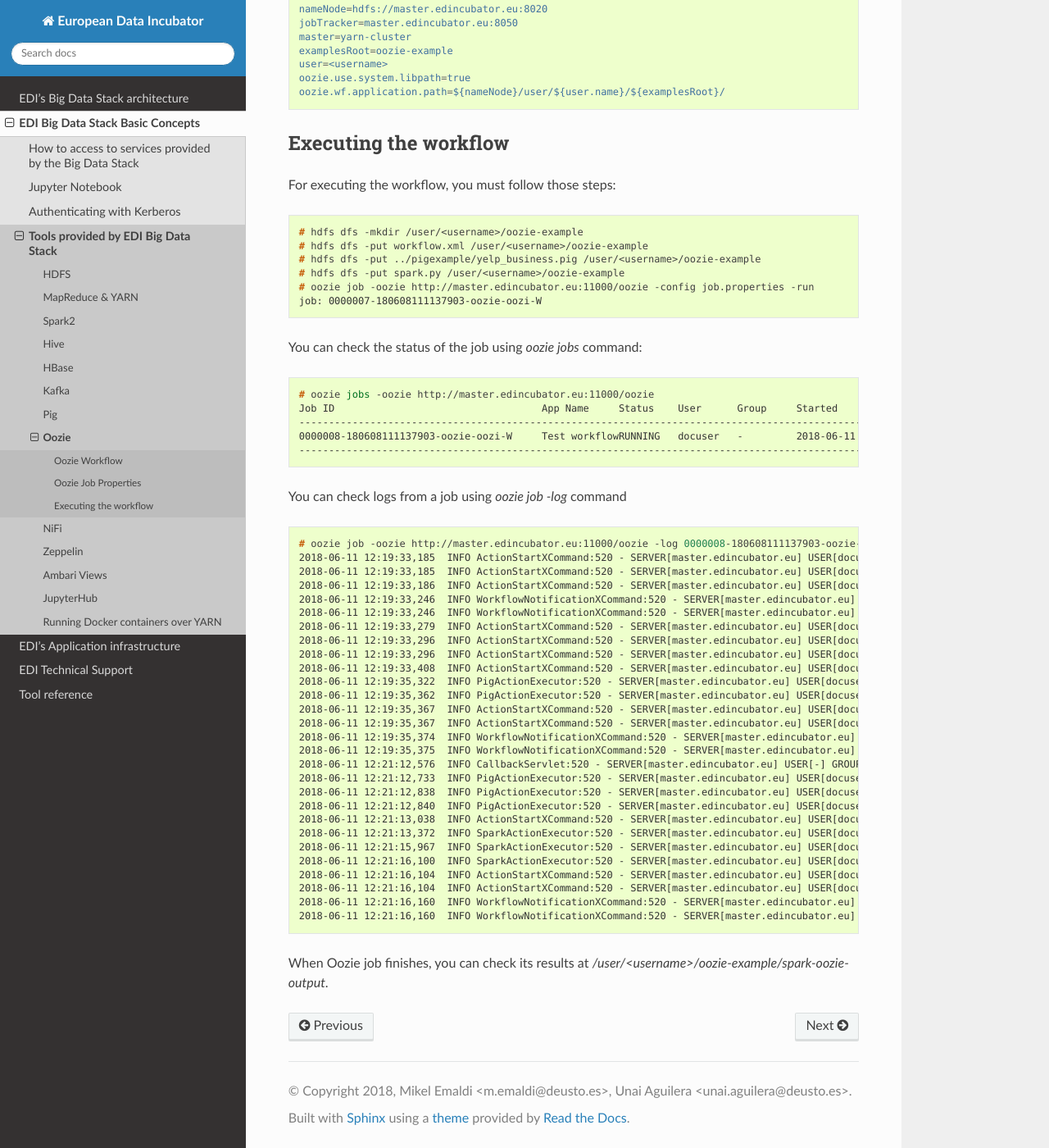
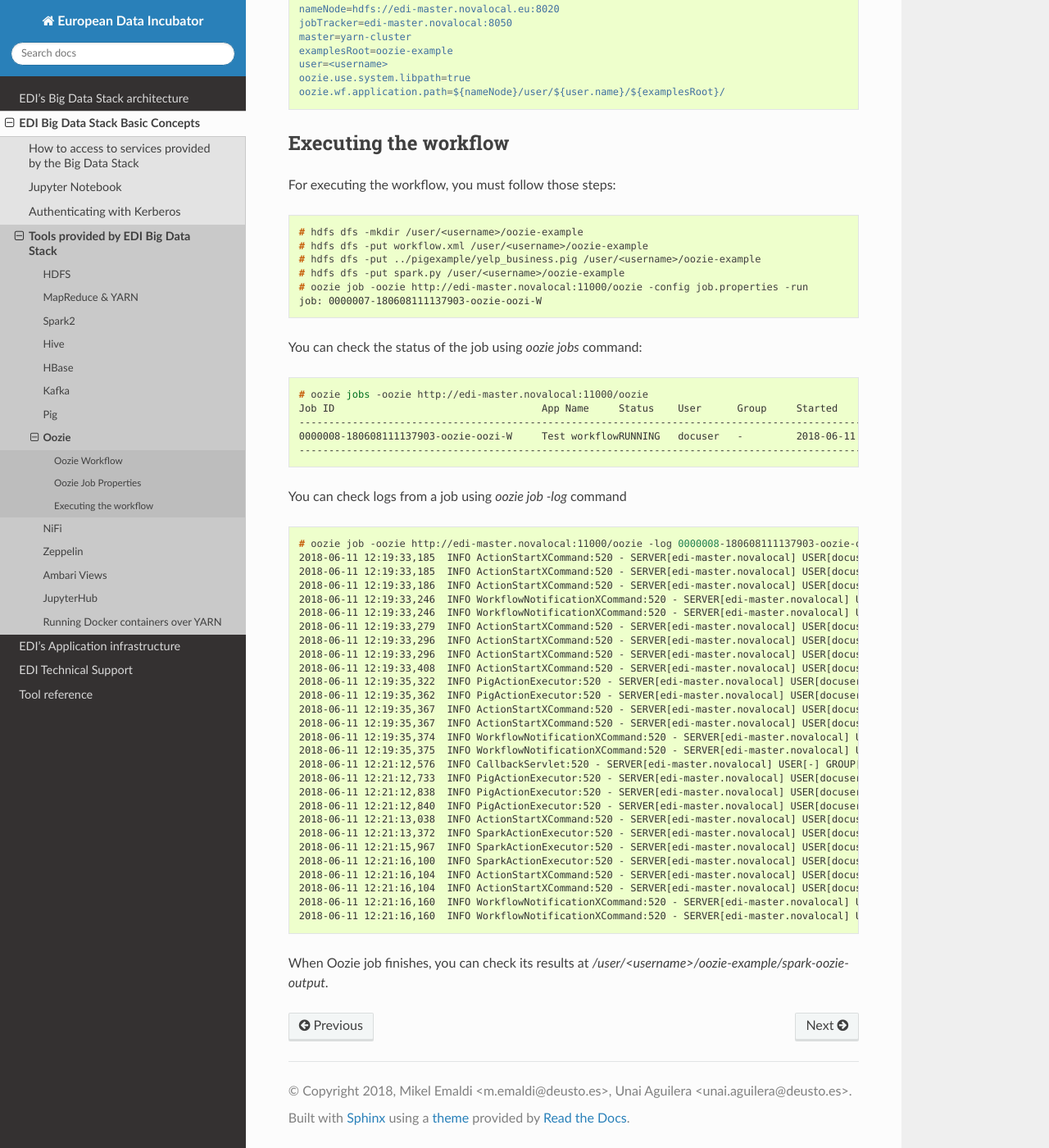
Before and after one commit to edincubator/edi-doc, a Sphinx documentation site: the page built from doc/source/big-data-stack/tools/oozie.rst, in a window 1280 px wide and 1400 px high, scrolled down 2818 px. Shown: the whole window at 82% size. Built offline with Sphinx 7.4.7 and the Read the Docs theme 2.0.0, drawn with Linux system fonts in a browser that asks for light colours.

Commit message:
Fixing bugs

```diff
--- a/doc/source/big-data-stack/tools/oozie.rst
+++ b/doc/source/big-data-stack/tools/oozie.rst
@@ -149,8 +149,8 @@
 
 .. code-block:: properties
 
-  nameNode=hdfs://master.edincubator.eu:8020
-  jobTracker=master.edincubator.eu:8050
+  nameNode=hdfs://edi-master.novalocal.eu:8020
+  jobTracker=edi-master.novalocal:8050
   master=yarn-cluster
   examplesRoot=oozie-example
   user=<username>
@@ -169,7 +169,7 @@
   # hdfs dfs -put workflow.xml /user/<username>/oozie-example
   # hdfs dfs -put ../pigexample/yelp_business.pig /user/<username>/oozie-example
   # hdfs dfs -put spark.py /user/<username>/oozie-example
-  # oozie job -oozie http://master.edincubator.eu:11000/oozie -config job.properties -run
+  # oozie job -oozie http://edi-master.novalocal:11000/oozie -config job.properties -run
   job: 0000007-180608111137903-oozie-oozi-W
 
 
@@ -177,7 +177,7 @@
 
 .. code-block:: console
 
-  # oozie jobs -oozie http://master.edincubator.eu:11000/oozie
+  # oozie jobs -oozie http://edi-master.novalocal:11000/oozie
   Job ID                                   App Name     Status    User      Group     Started                 Ended
   ------------------------------------------------------------------------------------------------------------------------------------
   0000008-180608111137903-oozie-oozi-W     Test workflowRUNNING   docuser   -         2018-06-11 10:19 GMT    -
@@ -187,34 +187,34 @@
 
 .. code-block:: console
 
-  # oozie job -oozie http://master.edincubator.eu:11000/oozie -log 0000008-180608111137903-oozie-oozi-W
-  2018-06-11 12:19:33,185  INFO ActionStartXCommand:520 - SERVER[master.edincubator.eu] USER[docuser] GROUP[-] TOKEN[] APP[Test workflow] JOB[0000008-180608111137903-oozie-oozi-W] ACTION[0000008-180608111137903-oozie-oozi-W@:start:] Start action [0000008-180608111137903-oozie-oozi-W@:start:] with user-retry state : userRetryCount [0], userRetryMax [0], userRetryInterval [10]
-  2018-06-11 12:19:33,185  INFO ActionStartXCommand:520 - SERVER[master.edincubator.eu] USER[docuser] GROUP[-] TOKEN[] APP[Test workflow] JOB[0000008-180608111137903-oozie-oozi-W] ACTION[0000008-180608111137903-oozie-oozi-W@:start:] [***0000008-180608111137903-oozie-oozi-W@:start:***]Action status=DONE
-  2018-06-11 12:19:33,186  INFO ActionStartXCommand:520 - SERVER[master.edincubator.eu] USER[docuser] GROUP[-] TOKEN[] APP[Test workflow] JOB[0000008-180608111137903-oozie-oozi-W] ACTION[0000008-180608111137903-oozie-oozi-W@:start:] [***0000008-180608111137903-oozie-oozi-W@:start:***]Action updated in DB!
-  2018-06-11 12:19:33,246  INFO WorkflowNotificationXCommand:520 - SERVER[master.edincubator.eu] USER[-] GROUP[-] TOKEN[-] APP[-] JOB[0000008-180608111137903-oozie-oozi-W] ACTION[0000008-180608111137903-oozie-oozi-W@:start:] No Notification URL is defined. Therefore nothing to notify for job 0000008-180608111137903-oozie-oozi-W@:start:
-  2018-06-11 12:19:33,246  INFO WorkflowNotificationXCommand:520 - SERVER[master.edincubator.eu] USER[-] GROUP[-] TOKEN[-] APP[-] JOB[0000008-180608111137903-oozie-oozi-W] ACTION[] No Notification URL is defined. Therefore nothing to notify for job 0000008-180608111137903-oozie-oozi-W
-  2018-06-11 12:19:33,279  INFO ActionStartXCommand:520 - SERVER[master.edincubator.eu] USER[docuser] GROUP[-] TOKEN[] APP[Test workflow] JOB[0000008-180608111137903-oozie-oozi-W] ACTION[0000008-180608111137903-oozie-oozi-W@fs_1] Start action [0000008-180608111137903-oozie-oozi-W@fs_1] with user-retry state : userRetryCount [0], userRetryMax [0], userRetryInterval [10]
-  2018-06-11 12:19:33,296  INFO ActionStartXCommand:520 - SERVER[master.edincubator.eu] USER[docuser] GROUP[-] TOKEN[] APP[Test workflow] JOB[0000008-180608111137903-oozie-oozi-W] ACTION[0000008-180608111137903-oozie-oozi-W@fs_1] [***0000008-180608111137903-oozie-oozi-W@fs_1***]Action status=DONE
-  2018-06-11 12:19:33,296  INFO ActionStartXCommand:520 - SERVER[master.edincubator.eu] USER[docuser] GROUP[-] TOKEN[] APP[Test workflow] JOB[0000008-180608111137903-oozie-oozi-W] ACTION[0000008-180608111137903-oozie-oozi-W@fs_1] [***0000008-180608111137903-oozie-oozi-W@fs_1***]Action updated in DB!
-  2018-06-11 12:19:33,408  INFO ActionStartXCommand:520 - SERVER[master.edincubator.eu] USER[docuser] GROUP[-] TOKEN[] APP[Test workflow] JOB[0000008-180608111137903-oozie-oozi-W] ACTION[0000008-180608111137903-oozie-oozi-W@pig_1] Start action [0000008-180608111137903-oozie-oozi-W@pig_1] with user-retry state : userRetryCount [0], userRetryMax [0], userRetryInterval [10]
-  2018-06-11 12:19:35,322  INFO PigActionExecutor:520 - SERVER[master.edincubator.eu] USER[docuser] GROUP[-] TOKEN[] APP[Test workflow] JOB[0000008-180608111137903-oozie-oozi-W] ACTION[0000008-180608111137903-oozie-oozi-W@pig_1] Trying to get job [job_1528449029285_0023], attempt [1]
-  2018-06-11 12:19:35,362  INFO PigActionExecutor:520 - SERVER[master.edincubator.eu] USER[docuser] GROUP[-] TOKEN[] APP[Test workflow] JOB[0000008-180608111137903-oozie-oozi-W] ACTION[0000008-180608111137903-oozie-oozi-W@pig_1] checking action, hadoop job ID [job_1528449029285_0023] status [RUNNING]
-  2018-06-11 12:19:35,367  INFO ActionStartXCommand:520 - SERVER[master.edincubator.eu] USER[docuser] GROUP[-] TOKEN[] APP[Test workflow] JOB[0000008-180608111137903-oozie-oozi-W] ACTION[0000008-180608111137903-oozie-oozi-W@pig_1] [***0000008-180608111137903-oozie-oozi-W@pig_1***]Action status=RUNNING
-  2018-06-11 12:19:35,367  INFO ActionStartXCommand:520 - SERVER[master.edincubator.eu] USER[docuser] GROUP[-] TOKEN[] APP[Test workflow] JOB[0000008-180608111137903-oozie-oozi-W] ACTION[0000008-180608111137903-oozie-oozi-W@pig_1] [***0000008-180608111137903-oozie-oozi-W@pig_1***]Action updated in DB!
-  2018-06-11 12:19:35,374  INFO WorkflowNotificationXCommand:520 - SERVER[master.edincubator.eu] USER[-] GROUP[-] TOKEN[-] APP[-] JOB[0000008-180608111137903-oozie-oozi-W] ACTION[0000008-180608111137903-oozie-oozi-W@pig_1] No Notification URL is defined. Therefore nothing to notify for job 0000008-180608111137903-oozie-oozi-W@pig_1
-  2018-06-11 12:19:35,375  INFO WorkflowNotificationXCommand:520 - SERVER[master.edincubator.eu] USER[-] GROUP[-] TOKEN[-] APP[-] JOB[0000008-180608111137903-oozie-oozi-W] ACTION[0000008-180608111137903-oozie-oozi-W@fs_1] No Notification URL is defined. Therefore nothing to notify for job 0000008-180608111137903-oozie-oozi-W@fs_1
-  2018-06-11 12:21:12,576  INFO CallbackServlet:520 - SERVER[master.edincubator.eu] USER[-] GROUP[-] TOKEN[-] APP[-] JOB[0000008-180608111137903-oozie-oozi-W] ACTION[0000008-180608111137903-oozie-oozi-W@pig_1] callback for action [0000008-180608111137903-oozie-oozi-W@pig_1]
-  2018-06-11 12:21:12,733  INFO PigActionExecutor:520 - SERVER[master.edincubator.eu] USER[docuser] GROUP[-] TOKEN[] APP[Test workflow] JOB[0000008-180608111137903-oozie-oozi-W] ACTION[0000008-180608111137903-oozie-oozi-W@pig_1] Trying to get job [job_1528449029285_0023], attempt [1]
-  2018-06-11 12:21:12,838  INFO PigActionExecutor:520 - SERVER[master.edincubator.eu] USER[docuser] GROUP[-] TOKEN[] APP[Test workflow] JOB[0000008-180608111137903-oozie-oozi-W] ACTION[0000008-180608111137903-oozie-oozi-W@pig_1] Hadoop Jobs launched : [job_1528449029285_0024]
-  2018-06-11 12:21:12,840  INFO PigActionExecutor:520 - SERVER[master.edincubator.eu] USER[docuser] GROUP[-] TOKEN[] APP[Test workflow] JOB[0000008-180608111137903-oozie-oozi-W] ACTION[0000008-180608111137903-oozie-oozi-W@pig_1] action completed, external ID [job_1528449029285_0023]
-  2018-06-11 12:21:13,038  INFO ActionStartXCommand:520 - SERVER[master.edincubator.eu] USER[docuser] GROUP[-] TOKEN[] APP[Test workflow] JOB[0000008-180608111137903-oozie-oozi-W] ACTION[0000008-180608111137903-oozie-oozi-W@spark_1] Start action [0000008-180608111137903-oozie-oozi-W@spark_1] with user-retry state : userRetryCount [0], userRetryMax [0], userRetryInterval [10]
-  2018-06-11 12:21:13,372  INFO SparkActionExecutor:520 - SERVER[master.edincubator.eu] USER[docuser] GROUP[-] TOKEN[] APP[Test workflow] JOB[0000008-180608111137903-oozie-oozi-W] ACTION[0000008-180608111137903-oozie-oozi-W@spark_1] Added into spark action configuration mapred.child.env=SPARK_HOME=.,HDP_VERSION=2.6.5.0-292
-  2018-06-11 12:21:15,967  INFO SparkActionExecutor:520 - SERVER[master.edincubator.eu] USER[docuser] GROUP[-] TOKEN[] APP[Test workflow] JOB[0000008-180608111137903-oozie-oozi-W] ACTION[0000008-180608111137903-oozie-oozi-W@spark_1] Trying to get job [job_1528449029285_0025], attempt [1]
-  2018-06-11 12:21:16,100  INFO SparkActionExecutor:520 - SERVER[master.edincubator.eu] USER[docuser] GROUP[-] TOKEN[] APP[Test workflow] JOB[0000008-180608111137903-oozie-oozi-W] ACTION[0000008-180608111137903-oozie-oozi-W@spark_1] checking action, hadoop job ID [job_1528449029285_0025] status [RUNNING]
-  2018-06-11 12:21:16,104  INFO ActionStartXCommand:520 - SERVER[master.edincubator.eu] USER[docuser] GROUP[-] TOKEN[] APP[Test workflow] JOB[0000008-180608111137903-oozie-oozi-W] ACTION[0000008-180608111137903-oozie-oozi-W@spark_1] [***0000008-180608111137903-oozie-oozi-W@spark_1***]Action status=RUNNING
-  2018-06-11 12:21:16,104  INFO ActionStartXCommand:520 - SERVER[master.edincubator.eu] USER[docuser] GROUP[-] TOKEN[] APP[Test workflow] JOB[0000008-180608111137903-oozie-oozi-W] ACTION[0000008-180608111137903-oozie-oozi-W@spark_1] [***0000008-180608111137903-oozie-oozi-W@spark_1***]Action updated in DB!
-  2018-06-11 12:21:16,160  INFO WorkflowNotificationXCommand:520 - SERVER[master.edincubator.eu] USER[-] GROUP[-] TOKEN[-] APP[-] JOB[0000008-180608111137903-oozie-oozi-W] ACTION[0000008-180608111137903-oozie-oozi-W@spark_1] No Notification URL is defined. Therefore nothing to notify for job 0000008-180608111137903-oozie-oozi-W@spark_1
-  2018-06-11 12:21:16,160  INFO WorkflowNotificationXCommand:520 - SERVER[master.edincubator.eu] USER[-] GROUP[-] TOKEN[-] APP[-] JOB[0000008-180608111137903-oozie-oozi-W] ACTION[0000008-180608111137903-oozie-oozi-W@pig_1] No Notification URL is defined. Therefore nothing to notify for job 0000008-180608111137903-oozie-oozi-W@pig_1
+  # oozie job -oozie http://edi-master.novalocal:11000/oozie -log 0000008-180608111137903-oozie-oozi-W
+  2018-06-11 12:19:33,185  INFO ActionStartXCommand:520 - SERVER[edi-master.novalocal] USER[docuser] GROUP[-] TOKEN[] APP[Test workflow] JOB[0000008-180608111137903-oozie-oozi-W] ACTION[0000008-180608111137903-oozie-oozi-W@:start:] Start action [0000008-180608111137903-oozie-oozi-W@:start:] with user-retry state : userRetryCount [0], userRetryMax [0], userRetryInterval [10]
+  2018-06-11 12:19:33,185  INFO ActionStartXCommand:520 - SERVER[edi-master.novalocal] USER[docuser] GROUP[-] TOKEN[] APP[Test workflow] JOB[0000008-180608111137903-oozie-oozi-W] ACTION[0000008-180608111137903-oozie-oozi-W@:start:] [***0000008-180608111137903-oozie-oozi-W@:start:***]Action status=DONE
+  2018-06-11 12:19:33,186  INFO ActionStartXCommand:520 - SERVER[edi-master.novalocal] USER[docuser] GROUP[-] TOKEN[] APP[Test workflow] JOB[0000008-180608111137903-oozie-oozi-W] ACTION[0000008-180608111137903-oozie-oozi-W@:start:] [***0000008-180608111137903-oozie-oozi-W@:start:***]Action updated in DB!
+  2018-06-11 12:19:33,246  INFO WorkflowNotificationXCommand:520 - SERVER[edi-master.novalocal] USER[-] GROUP[-] TOKEN[-] APP[-] JOB[0000008-180608111137903-oozie-oozi-W] ACTION[0000008-180608111137903-oozie-oozi-W@:start:] No Notification URL is defined. Therefore nothing to notify for job 0000008-180608111137903-oozie-oozi-W@:start:
+  2018-06-11 12:19:33,246  INFO WorkflowNotificationXCommand:520 - SERVER[edi-master.novalocal] USER[-] GROUP[-] TOKEN[-] APP[-] JOB[0000008-180608111137903-oozie-oozi-W] ACTION[] No Notification URL is defined. Therefore nothing to notify for job 0000008-180608111137903-oozie-oozi-W
+  2018-06-11 12:19:33,279  INFO ActionStartXCommand:520 - SERVER[edi-master.novalocal] USER[docuser] GROUP[-] TOKEN[] APP[Test workflow] JOB[0000008-180608111137903-oozie-oozi-W] ACTION[0000008-180608111137903-oozie-oozi-W@fs_1] Start action [0000008-180608111137903-oozie-oozi-W@fs_1] with user-retry state : userRetryCount [0], userRetryMax [0], userRetryInterval [10]
+  2018-06-11 12:19:33,296  INFO ActionStartXCommand:520 - SERVER[edi-master.novalocal] USER[docuser] GROUP[-] TOKEN[] APP[Test workflow] JOB[0000008-180608111137903-oozie-oozi-W] ACTION[0000008-180608111137903-oozie-oozi-W@fs_1] [***0000008-180608111137903-oozie-oozi-W@fs_1***]Action status=DONE
+  2018-06-11 12:19:33,296  INFO ActionStartXCommand:520 - SERVER[edi-master.novalocal] USER[docuser] GROUP[-] TOKEN[] APP[Test workflow] JOB[0000008-180608111137903-oozie-oozi-W] ACTION[0000008-180608111137903-oozie-oozi-W@fs_1] [***0000008-180608111137903-oozie-oozi-W@fs_1***]Action updated in DB!
+  2018-06-11 12:19:33,408  INFO ActionStartXCommand:520 - SERVER[edi-master.novalocal] USER[docuser] GROUP[-] TOKEN[] APP[Test workflow] JOB[0000008-180608111137903-oozie-oozi-W] ACTION[0000008-180608111137903-oozie-oozi-W@pig_1] Start action [0000008-180608111137903-oozie-oozi-W@pig_1] with user-retry state : userRetryCount [0], userRetryMax [0], userRetryInterval [10]
+  2018-06-11 12:19:35,322  INFO PigActionExecutor:520 - SERVER[edi-master.novalocal] USER[docuser] GROUP[-] TOKEN[] APP[Test workflow] JOB[0000008-180608111137903-oozie-oozi-W] ACTION[0000008-180608111137903-oozie-oozi-W@pig_1] Trying to get job [job_1528449029285_0023], attempt [1]
+  2018-06-11 12:19:35,362  INFO PigActionExecutor:520 - SERVER[edi-master.novalocal] USER[docuser] GROUP[-] TOKEN[] APP[Test workflow] JOB[0000008-180608111137903-oozie-oozi-W] ACTION[0000008-180608111137903-oozie-oozi-W@pig_1] checking action, hadoop job ID [job_1528449029285_0023] status [RUNNING]
+  2018-06-11 12:19:35,367  INFO ActionStartXCommand:520 - SERVER[edi-master.novalocal] USER[docuser] GROUP[-] TOKEN[] APP[Test workflow] JOB[0000008-180608111137903-oozie-oozi-W] ACTION[0000008-180608111137903-oozie-oozi-W@pig_1] [***0000008-180608111137903-oozie-oozi-W@pig_1***]Action status=RUNNING
+  2018-06-11 12:19:35,367  INFO ActionStartXCommand:520 - SERVER[edi-master.novalocal] USER[docuser] GROUP[-] TOKEN[] APP[Test workflow] JOB[0000008-180608111137903-oozie-oozi-W] ACTION[0000008-180608111137903-oozie-oozi-W@pig_1] [***0000008-180608111137903-oozie-oozi-W@pig_1***]Action updated in DB!
+  2018-06-11 12:19:35,374  INFO WorkflowNotificationXCommand:520 - SERVER[edi-master.novalocal] USER[-] GROUP[-] TOKEN[-] APP[-] JOB[0000008-180608111137903-oozie-oozi-W] ACTION[0000008-180608111137903-oozie-oozi-W@pig_1] No Notification URL is defined. Therefore nothing to notify for job 0000008-180608111137903-oozie-oozi-W@pig_1
+  2018-06-11 12:19:35,375  INFO WorkflowNotificationXCommand:520 - SERVER[edi-master.novalocal] USER[-] GROUP[-] TOKEN[-] APP[-] JOB[0000008-180608111137903-oozie-oozi-W] ACTION[0000008-180608111137903-oozie-oozi-W@fs_1] No Notification URL is defined. Therefore nothing to notify for job 0000008-180608111137903-oozie-oozi-W@fs_1
+  2018-06-11 12:21:12,576  INFO CallbackServlet:520 - SERVER[edi-master.novalocal] USER[-] GROUP[-] TOKEN[-] APP[-] JOB[0000008-180608111137903-oozie-oozi-W] ACTION[0000008-180608111137903-oozie-oozi-W@pig_1] callback for action [0000008-180608111137903-oozie-oozi-W@pig_1]
+  2018-06-11 12:21:12,733  INFO PigActionExecutor:520 - SERVER[edi-master.novalocal] USER[docuser] GROUP[-] TOKEN[] APP[Test workflow] JOB[0000008-180608111137903-oozie-oozi-W] ACTION[0000008-180608111137903-oozie-oozi-W@pig_1] Trying to get job [job_1528449029285_0023], attempt [1]
+  2018-06-11 12:21:12,838  INFO PigActionExecutor:520 - SERVER[edi-master.novalocal] USER[docuser] GROUP[-] TOKEN[] APP[Test workflow] JOB[0000008-180608111137903-oozie-oozi-W] ACTION[0000008-180608111137903-oozie-oozi-W@pig_1] Hadoop Jobs launched : [job_1528449029285_0024]
+  2018-06-11 12:21:12,840  INFO PigActionExecutor:520 - SERVER[edi-master.novalocal] USER[docuser] GROUP[-] TOKEN[] APP[Test workflow] JOB[0000008-180608111137903-oozie-oozi-W] ACTION[0000008-180608111137903-oozie-oozi-W@pig_1] action completed, external ID [job_1528449029285_0023]
+  2018-06-11 12:21:13,038  INFO ActionStartXCommand:520 - SERVER[edi-master.novalocal] USER[docuser] GROUP[-] TOKEN[] APP[Test workflow] JOB[0000008-180608111137903-oozie-oozi-W] ACTION[0000008-180608111137903-oozie-oozi-W@spark_1] Start action [0000008-180608111137903-oozie-oozi-W@spark_1] with user-retry state : userRetryCount [0], userRetryMax [0], userRetryInterval [10]
+  2018-06-11 12:21:13,372  INFO SparkActionExecutor:520 - SERVER[edi-master.novalocal] USER[docuser] GROUP[-] TOKEN[] APP[Test workflow] JOB[0000008-180608111137903-oozie-oozi-W] ACTION[0000008-180608111137903-oozie-oozi-W@spark_1] Added into spark action configuration mapred.child.env=SPARK_HOME=.,HDP_VERSION=2.6.5.0-292
+  2018-06-11 12:21:15,967  INFO SparkActionExecutor:520 - SERVER[edi-master.novalocal] USER[docuser] GROUP[-] TOKEN[] APP[Test workflow] JOB[0000008-180608111137903-oozie-oozi-W] ACTION[0000008-180608111137903-oozie-oozi-W@spark_1] Trying to get job [job_1528449029285_0025], attempt [1]
+  2018-06-11 12:21:16,100  INFO SparkActionExecutor:520 - SERVER[edi-master.novalocal] USER[docuser] GROUP[-] TOKEN[] APP[Test workflow] JOB[0000008-180608111137903-oozie-oozi-W] ACTION[0000008-180608111137903-oozie-oozi-W@spark_1] checking action, hadoop job ID [job_1528449029285_0025] status [RUNNING]
+  2018-06-11 12:21:16,104  INFO ActionStartXCommand:520 - SERVER[edi-master.novalocal] USER[docuser] GROUP[-] TOKEN[] APP[Test workflow] JOB[0000008-180608111137903-oozie-oozi-W] ACTION[0000008-180608111137903-oozie-oozi-W@spark_1] [***0000008-180608111137903-oozie-oozi-W@spark_1***]Action status=RUNNING
+  2018-06-11 12:21:16,104  INFO ActionStartXCommand:520 - SERVER[edi-master.novalocal] USER[docuser] GROUP[-] TOKEN[] APP[Test workflow] JOB[0000008-180608111137903-oozie-oozi-W] ACTION[0000008-180608111137903-oozie-oozi-W@spark_1] [***0000008-180608111137903-oozie-oozi-W@spark_1***]Action updated in DB!
+  2018-06-11 12:21:16,160  INFO WorkflowNotificationXCommand:520 - SERVER[edi-master.novalocal] USER[-] GROUP[-] TOKEN[-] APP[-] JOB[0000008-180608111137903-oozie-oozi-W] ACTION[0000008-180608111137903-oozie-oozi-W@spark_1] No Notification URL is defined. Therefore nothing to notify for job 0000008-180608111137903-oozie-oozi-W@spark_1
+  2018-06-11 12:21:16,160  INFO WorkflowNotificationXCommand:520 - SERVER[edi-master.novalocal] USER[-] GROUP[-] TOKEN[-] APP[-] JOB[0000008-180608111137903-oozie-oozi-W] ACTION[0000008-180608111137903-oozie-oozi-W@pig_1] No Notification URL is defined. Therefore nothing to notify for job 0000008-180608111137903-oozie-oozi-W@pig_1
 
 
 When Oozie job finishes, you can check its results at
```
